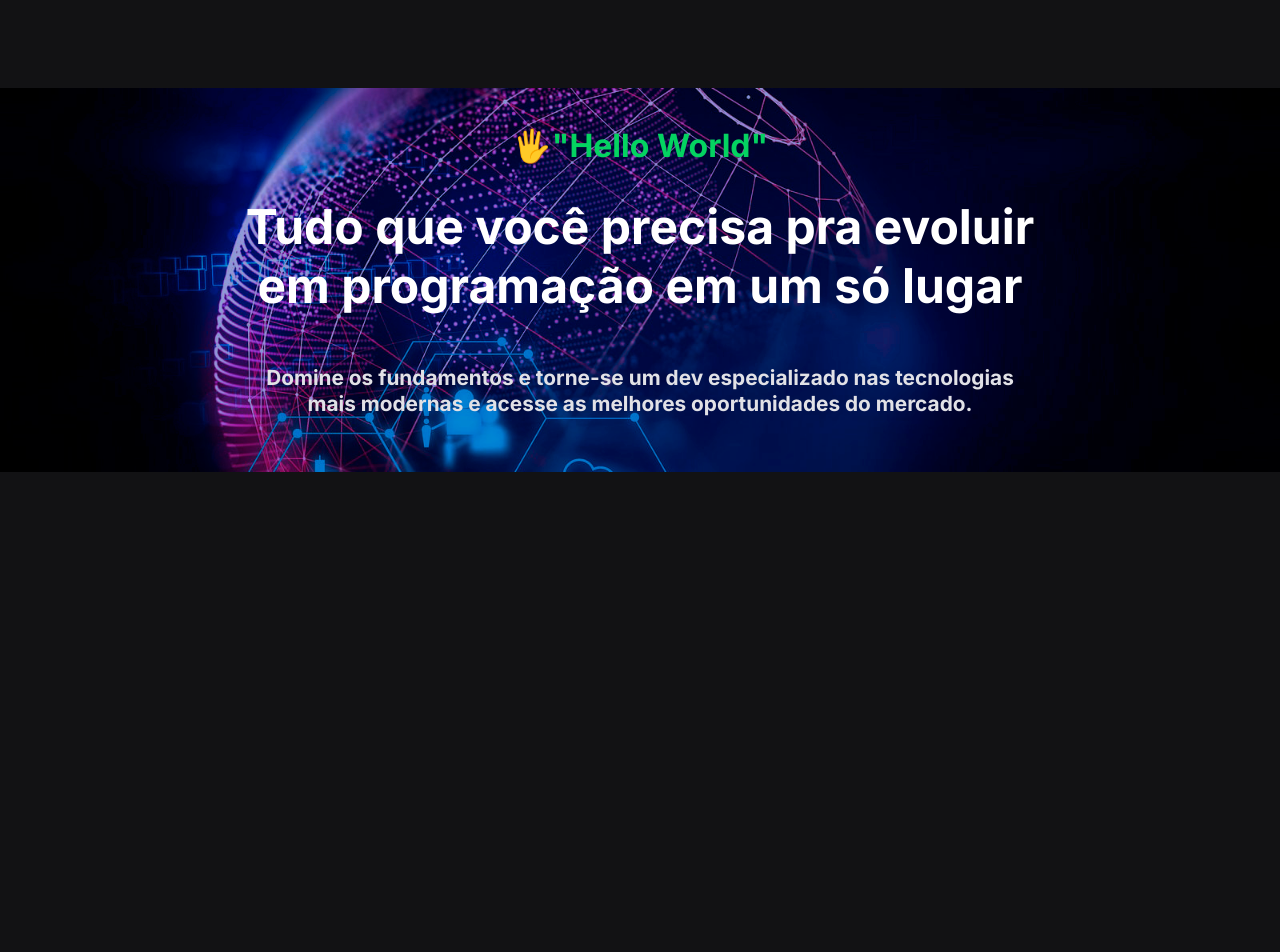
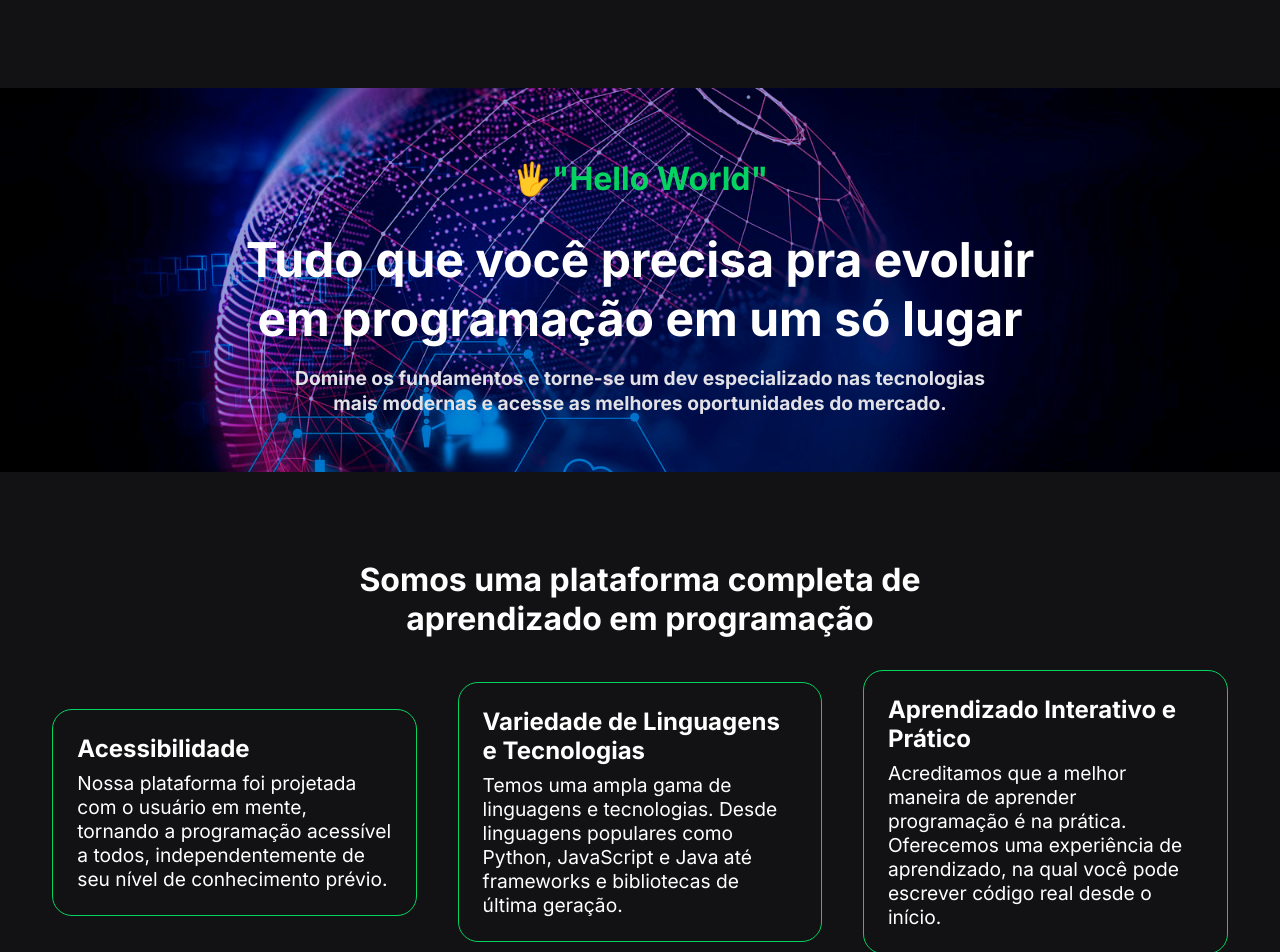
Before and after one commit to guilhermesachinelli/project-react, a Next.js app: page / in a window 1280 px wide. Shown: the top 952 px of the page. Before the commit the page ends 800 px from the top, so only its background shows below. Built offline with nearby package versions, Linux system fonts and the light colour scheme.

Commit message:
feat:finalized plataform

```diff
--- a/app/globals.css
+++ b/app/globals.css
@@ -1,6 +1,7 @@
 :root {
   --Dark-void: #121214;
-  --Black-russian: #202024;
+  --Black-russian: #0B0B0C;
+  --Gray-: #4D4D57;
   --Medium-Purple: #8257E5;
   --White-: #E1E1E6;
   --Clear-White-:#FFFFFF;
@@ -17,3 +18,10 @@ body {
   font-family: 'Roboto', sans-serif;
   background-color: var(--Dark-void);
 }
+::-webkit-scrollbar {
+  width: 0.5rem;
+}
+::-webkit-scrollbar-thumb{
+  background-color: var(--Gray-);
+  border-radius: 0.5rem;
+}
--- a/app/page.jsx
+++ b/app/page.jsx
@@ -14,6 +14,25 @@ export default function Home() {
           </section>
         </div>
       </div>
+      <h2>Somos uma plataforma completa de</h2>
+      <h2> aprendizado em programação</h2>
+      <div className={styles.cardContainer}>
+        <div className={styles.card}>
+          <h1>Acessibilidade</h1>
+          <p>Nossa plataforma foi projetada com o usuário em mente, tornando a programação acessível a todos, independentemente de seu nível de conhecimento prévio.</p>
+        </div>
+        <div className={styles.card}>
+          <h1>Variedade de Linguagens e Tecnologias</h1>
+          <p> Temos uma ampla gama de linguagens e tecnologias. Desde linguagens populares como Python, JavaScript e Java até frameworks e bibliotecas de última geração.</p>
+        </div>
+        <div className={styles.card}>
+          <h1>Aprendizado Interativo e Prático</h1>
+          <p>Acreditamos que a melhor maneira de aprender programação é na prática. Oferecemos uma experiência de aprendizado, na qual você pode escrever código real desde o início. </p>
+          </div>
+      </div>
+      <div className={styles.kalix}>
+
+      </div>
     </div>
   )
 }
--- a/app/page.module.css
+++ b/app/page.module.css
@@ -1,9 +1,13 @@
+
 .container{
     display: flex;
     flex-direction: column;
     align-items: center;
     height: 100%;
     width: 100%;
+    box-sizing: border-box;
+    margin: 0;
+    padding: 0;
 }
 .container span{
     color: var(--Gren-);
@@ -16,7 +20,7 @@
 }
 .container h3{
     color: var(--White-);
-    font-size: 1.3rem;
+    font-size: 1.2rem;
     margin: 0.10rem;
 }
 .contentTittle{
@@ -27,6 +31,9 @@
     height: 100%;
     width: 100%;
 }
+.contentTittle section{
+    padding: 1rem;
+}
 .starter{
     background-image: url(../public/tittle2.png);
     background-size: contain;
@@ -35,7 +42,38 @@
     width: 100%;
     height: 70vh;
 }
-.container section{
-    margin: 3rem;
+.starter{
     text-align: center;
 }
+.container h2{
+    color: var(--Clear-White-);
+    font-size: 2rem;
+}
+.cardContainer{
+    display: flex;
+    flex-direction: row;
+    align-items: center;
+    justify-content: space-around;
+    margin: 2rem;
+}
+.card{
+    background-color: var(--Dark-void-);
+    width: 30%;
+    padding: 1rem;
+    color: var(--Clear-White-);
+    border-radius: 20px;
+    border: 1px solid var(--Gren-);
+}
+.card p{
+    font-size: 1.2rem;
+    margin: 0.5rem;
+}
+.card h1{
+    font-size: 1.5rem;
+    margin: 0.5rem;
+}
+.kalix{
+    background-color: var(--Black-russian);
+    width: 100%;
+    height: 70vh;
+}
```
Lines whose indentation alone changed are shown as unchanged.
